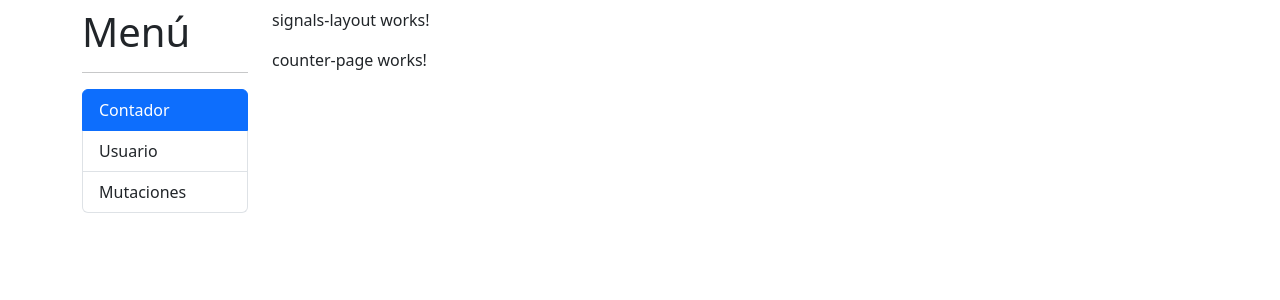
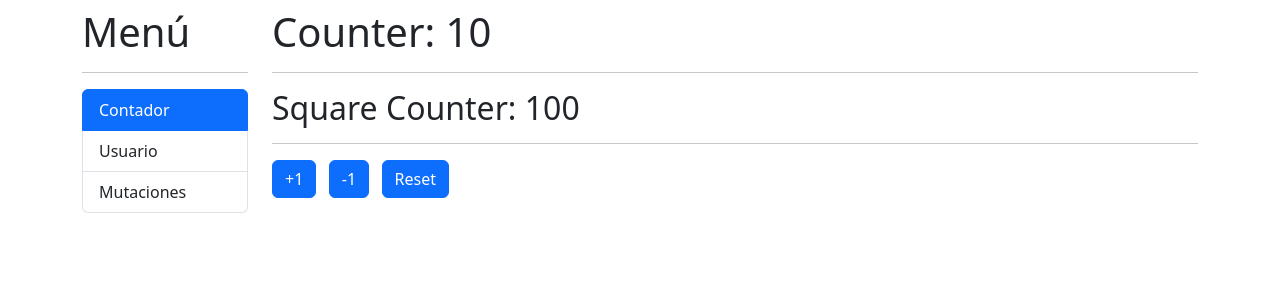
Before and after one commit to raulmoralesruiz/directiveSignalsApp, an Angular app: page /signals/counter in a window 1280 px wide. Shown: the top 300 px of the page. Built offline with nearby package versions, Linux system fonts and the light colour scheme.

Commit message:
327. Counter Signal

```diff
--- a/src/app/signals/layout/signals-layout/signals-layout.component.html
+++ b/src/app/signals/layout/signals-layout/signals-layout.component.html
@@ -7,7 +7,6 @@
   </div>
 
   <div class="col-10">
-    <p>signals-layout works!</p>
     <router-outlet />
   </div>
 
--- a/src/app/signals/pages/counter-page/counter-page.component.html
+++ b/src/app/signals/pages/counter-page/counter-page.component.html
@@ -1 +1,11 @@
-<p>counter-page works!</p>
+<h1>Counter: {{ counter() }}</h1>
+<hr>
+
+<h2>Square Counter: {{ squareCounter() }}</h2>
+<hr>
+
+<button (click)="increaseBy(+1)" class="btn btn-primary">+1</button>
+&nbsp;
+<button (click)="increaseBy(-1)" class="btn btn-primary">-1</button>
+&nbsp;
+<button (click)="counter.set(0)" class="btn btn-primary">Reset</button>
--- a/src/app/signals/pages/counter-page/counter-page.component.ts
+++ b/src/app/signals/pages/counter-page/counter-page.component.ts
@@ -1,9 +1,15 @@
-import { Component } from '@angular/core';
+import { Component, computed, signal } from '@angular/core';
 
 @Component({
   templateUrl: './counter-page.component.html',
   styleUrl: './counter-page.component.css'
 })
 export class CounterPageComponent {
+  public counter = signal(10);
+  public squareCounter = computed( () => this.counter() * this.counter() );
 
+  increaseBy( value: number) {
+    // this.counter.set( this.counter() + value );
+    this.counter.update( current => current + value );
+  }
 }
```
